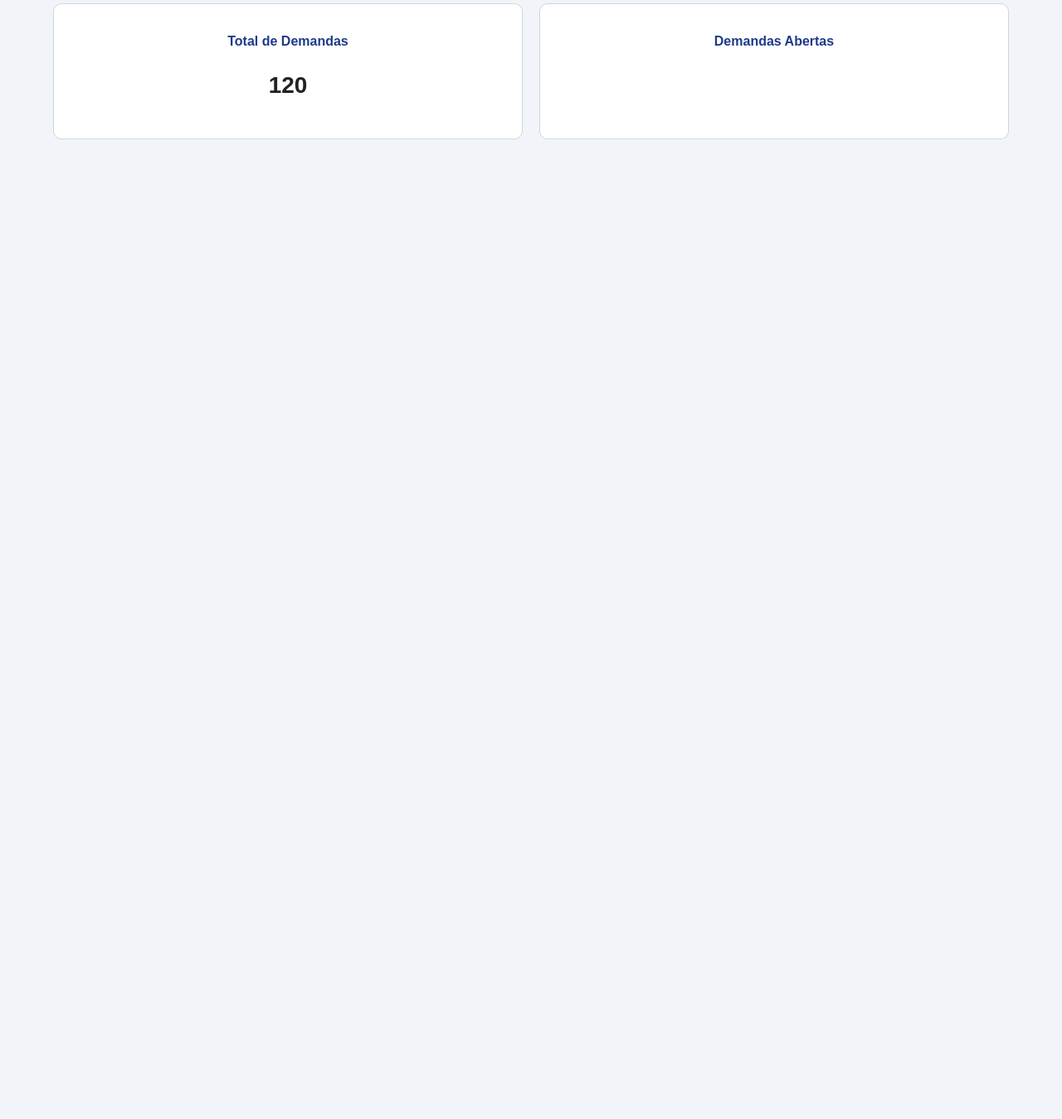
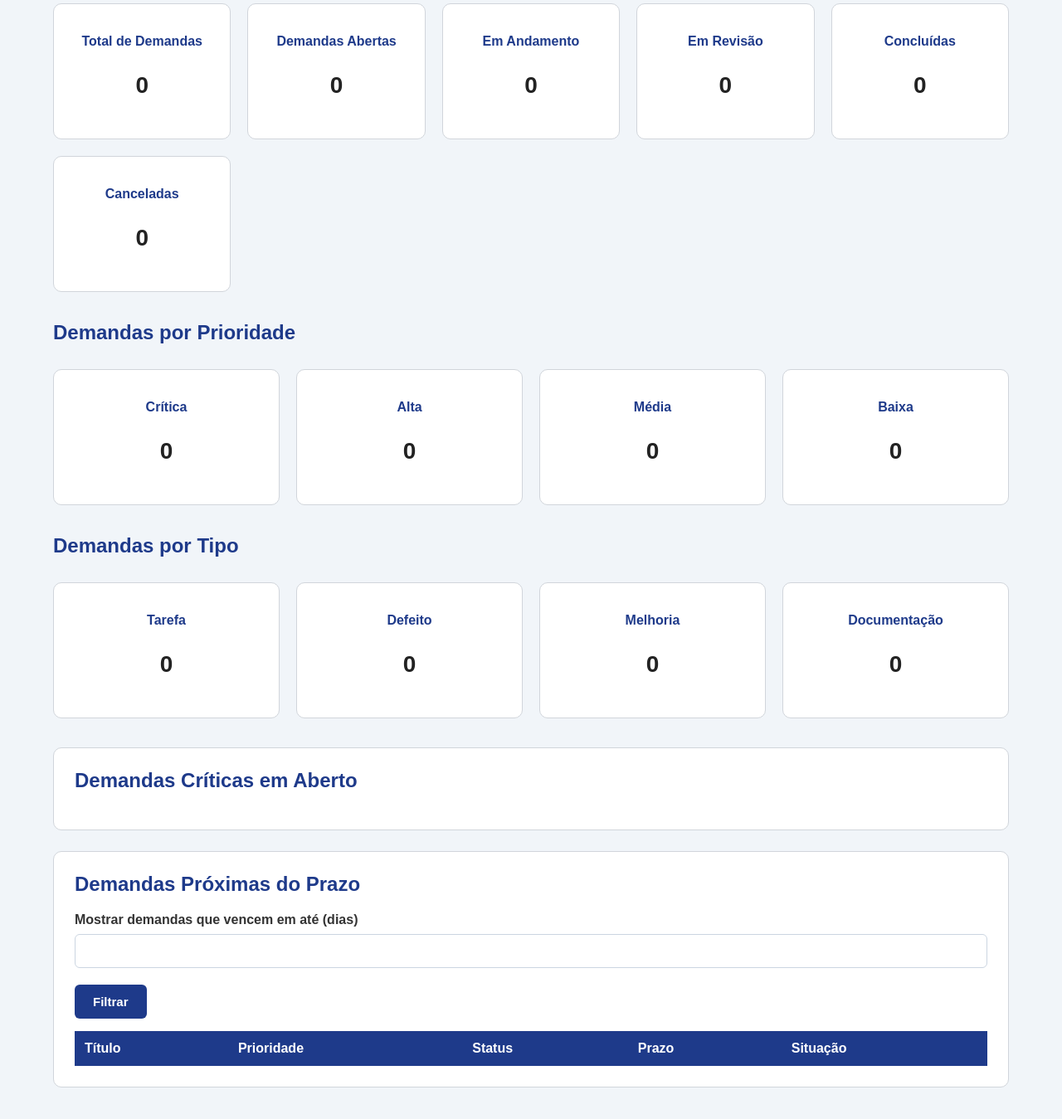
Before and after one commit to leocurtulo/PI-II-TIME-7, a plain HTML site: page dashboard-demanda.html in a window 1280 px wide. Shown: the part 291-1640 px from the top of the page at 83% size. Before the commit the page ends 800 px from the top, so only its background shows below. Drawn offline with Linux system fonts and the light colour scheme.

Commit message:
validação no dashboard

```diff
--- a/dashboard-demanda.html
+++ b/dashboard-demanda.html
@@ -1,4 +1,7 @@
 <!DOCTYPE html>
+<!--
+    AUTOR: vinicius pansieri chiarelli
+-->
 <html lang="pt-BR">
 
 <head>
@@ -28,15 +31,134 @@
             <p>Visão geral das demandas cadastradas no sistema.</p>
         </section>
 
+        <!-- Resumo geral: total e quantidade por status -->
         <section class="secao-dashboard">
             <h2>Resumo Geral</h2>
 
             <div class="resumo-geral">
-
                 <div class="card-resumo">
                     <h3>Total de Demandas</h3>
-                    <p>120</p>
+                    <p id="total-demandas">0</p>
                 </div>
 
                 <div class="card-resumo">
                     <h3>Demandas Abertas</h3>
+                    <p id="qtd-abertas">0</p>
+                </div>
+
+                <div class="card-resumo">
+                    <h3>Em Andamento</h3>
+                    <p id="qtd-andamento">0</p>
+                </div>
+
+                <div class="card-resumo">
+                    <h3>Em Revisão</h3>
+                    <p id="qtd-revisao">0</p>
+                </div>
+
+                <div class="card-resumo">
+                    <h3>Concluídas</h3>
+                    <p id="qtd-concluidas">0</p>
+                </div>
+
+                <div class="card-resumo">
+                    <h3>Canceladas</h3>
+                    <p id="qtd-canceladas">0</p>
+                </div>
+            </div>
+        </section>
+
+        <!-- Quantidade de demandas por prioridade -->
+        <section class="secao-dashboard">
+            <h2>Demandas por Prioridade</h2>
+
+            <div class="resumo-geral">
+                <div class="card-resumo">
+                    <h3>Crítica</h3>
+                    <p id="prio-critica">0</p>
+                </div>
+
+                <div class="card-resumo">
+                    <h3>Alta</h3>
+                    <p id="prio-alta">0</p>
+                </div>
+
+                <div class="card-resumo">
+                    <h3>Média</h3>
+                    <p id="prio-media">0</p>
+                </div>
+
+                <div class="card-resumo">
+                    <h3>Baixa</h3>
+                    <p id="prio-baixa">0</p>
+                </div>
+            </div>
+        </section>
+
+        <!-- Quantidade de demandas por tipo -->
+        <section class="secao-dashboard">
+            <h2>Demandas por Tipo</h2>
+
+            <div class="resumo-geral">
+                <div class="card-resumo">
+                    <h3>Tarefa</h3>
+                    <p id="tipo-tarefa">0</p>
+                </div>
+
+                <div class="card-resumo">
+                    <h3>Defeito</h3>
+                    <p id="tipo-defeito">0</p>
+                </div>
+
+                <div class="card-resumo">
+                    <h3>Melhoria</h3>
+                    <p id="tipo-melhoria">0</p>
+                </div>
+
+                <div class="card-resumo">
+                    <h3>Documentação</h3>
+                    <p id="tipo-documentacao">0</p>
+                </div>
+            </div>
+        </section>
+
+        <!-- Demandas críticas que ainda não foram finalizadas -->
+        <section class="painel">
+            <h2>Demandas Críticas em Aberto</h2>
+            <ul id="lista-criticas"></ul>
+        </section>
+
+        <!-- Demandas próximas do prazo, com campo de dias validado -->
+        <section class="painel">
+            <h2>Demandas Próximas do Prazo</h2>
+
+            <!-- novalidate: a validação é feita pelo nosso JavaScript -->
+            <form id="form-prazo" novalidate>
+                <div class="campo">
+                    <label for="dias-prazo">Mostrar demandas que vencem em até (dias)</label>
+                    <input type="text" id="dias-prazo" name="dias" inputmode="numeric" autocomplete="off">
+                    <span class="mensagem-erro" id="erro-dias"></span>
+                </div>
+                <button type="submit">Filtrar</button>
+            </form>
+
+            <table class="tabela-dashboard">
+                <thead>
+                    <tr>
+                        <th>Título</th>
+                        <th>Prioridade</th>
+                        <th>Status</th>
+                        <th>Prazo</th>
+                        <th>Situação</th>
+                    </tr>
+                </thead>
+                <tbody id="tabela-prazo"></tbody>
+            </table>
+        </section>
+
+    </main>
+
+    <script src="js/dashboard.js"></script>
+</body>
+
+</html>
```
